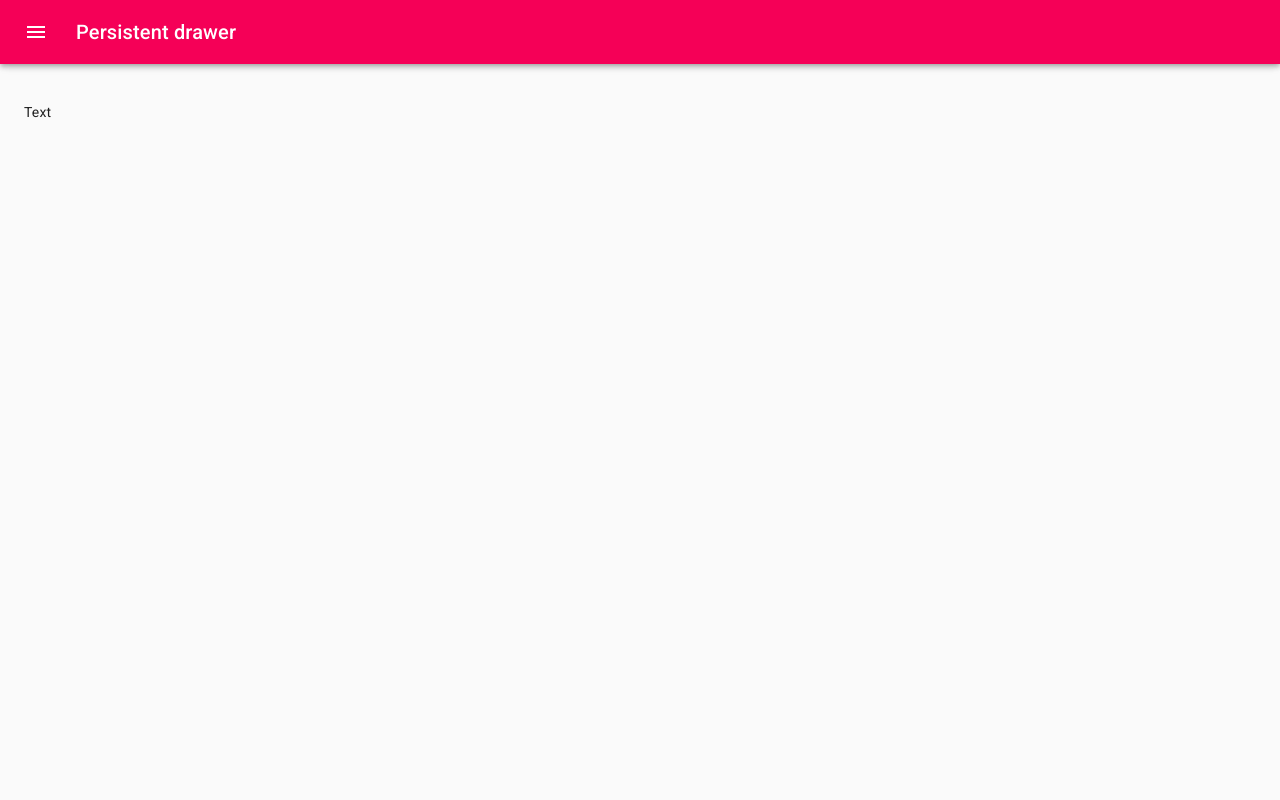
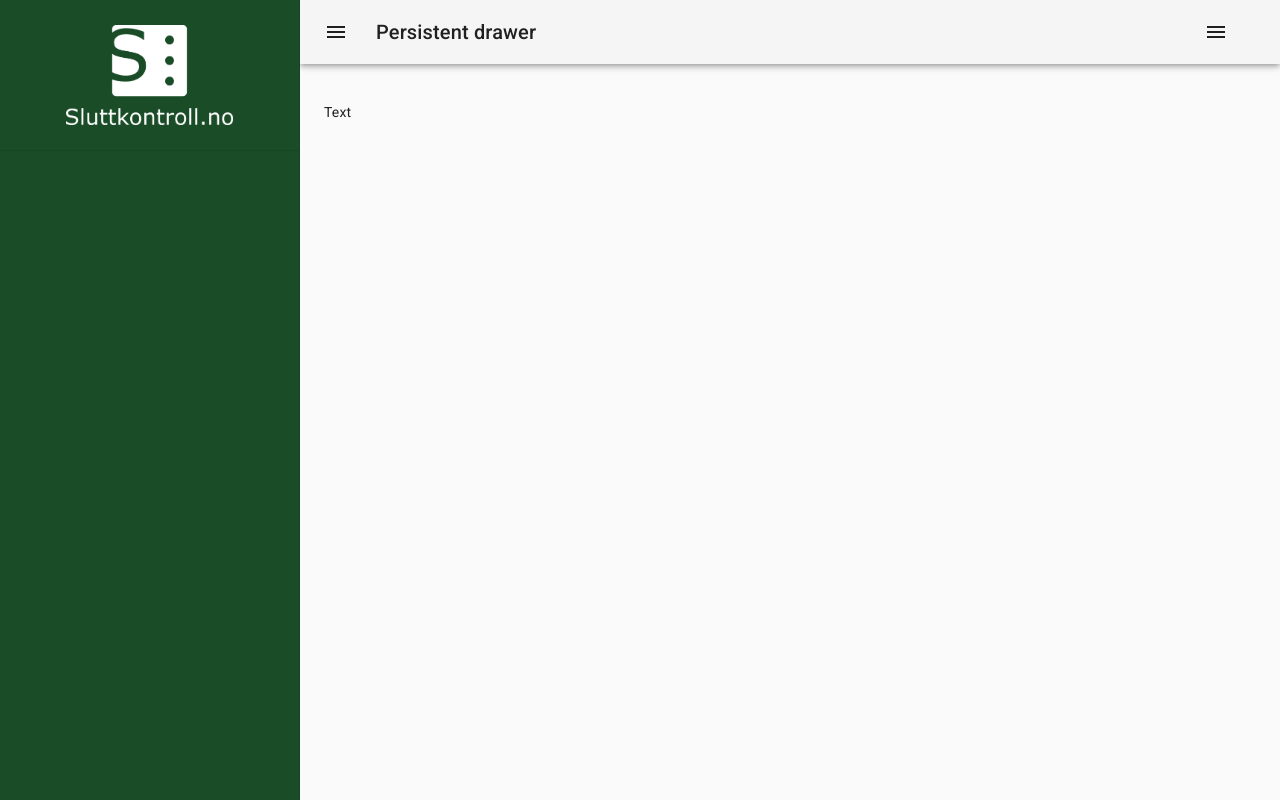
Before and after one commit to tjernstad-utvikling/sluttkontroll.no, a React (Create React App) app: page / in a window 1280 px wide. Built offline with nearby package versions, Linux system fonts and the light colour scheme.

Commit message:
menu and klient drawer

```diff
--- a/src/App.tsx
+++ b/src/App.tsx
@@ -1,11 +1,15 @@
 import { MainLayout } from "./layout/main";
 import React from "react";
+import { ThemeProvider } from "@material-ui/core/styles";
+import { theme } from "./theme/light";
 
 function App() {
   return (
-    <MainLayout>
-      <p>Text</p>
-    </MainLayout>
+    <ThemeProvider theme={theme}>
+      <MainLayout>
+        <p>Text</p>
+      </MainLayout>
+    </ThemeProvider>
   );
 }
 
--- a/src/layout/main/index.tsx
+++ b/src/layout/main/index.tsx
@@ -1,3 +1,4 @@
+import React, { useState } from "react";
 import {
   Theme,
   createStyles,
@@ -6,17 +7,15 @@ import {
 } from "@material-ui/core/styles";
 
 import AppBar from "@material-ui/core/AppBar";
-import ChevronLeftIcon from "@material-ui/icons/ChevronLeft";
-import ChevronRightIcon from "@material-ui/icons/ChevronRight";
 import CssBaseline from "@material-ui/core/CssBaseline";
 import Divider from "@material-ui/core/Divider";
 import Drawer from "@material-ui/core/Drawer";
 import IconButton from "@material-ui/core/IconButton";
 import MenuIcon from "@material-ui/icons/Menu";
-import React from "react";
 import Toolbar from "@material-ui/core/Toolbar";
 import Typography from "@material-ui/core/Typography";
 import clsx from "clsx";
+import logo from "../../assets/logoWhite.png";
 
 interface MainLayoutProps {
   children: React.ReactNode;
@@ -24,14 +23,11 @@ interface MainLayoutProps {
 export const MainLayout = ({ children }: MainLayoutProps): JSX.Element => {
   const classes = useStyles();
   const theme = useTheme();
-  const [open, setOpen] = React.useState(false);
+  const [open, setOpen] = useState<boolean>(true);
+  const [isMenuOpen, setIsMenuOpen] = useState<boolean>(false);
 
-  const handleDrawerOpen = () => {
-    setOpen(true);
-  };
-
-  const handleDrawerClose = () => {
-    setOpen(false);
+  const handleDrawerToggle = () => {
+    setOpen(!open);
   };
 
   return (
@@ -48,35 +44,51 @@ export const MainLayout = ({ children }: MainLayoutProps): JSX.Element => {
           <IconButton
             color="inherit"
             aria-label="open drawer"
-            onClick={handleDrawerOpen}
+            onClick={handleDrawerToggle}
             edge="start"
-            className={clsx(classes.menuButton, open && classes.hide)}
+            className={classes.menuButton}
           >
             <MenuIcon />
           </IconButton>
           <Typography variant="h6" noWrap>
             Persistent drawer
           </Typography>
+          <div className={classes.toolbarContainer}></div>
+          <IconButton
+            color="inherit"
+            aria-label="open drawer"
+            onClick={() => setIsMenuOpen(!isMenuOpen)}
+            className={classes.menuButton}
+          >
+            <MenuIcon />
+          </IconButton>
         </Toolbar>
       </AppBar>
       <Drawer
         className={classes.drawer}
         variant="persistent"
+        color="primary"
         anchor="left"
         open={open}
         classes={{
+          paper: classes.drawerPaperClients,
+        }}
+      >
+        <div className={clsx(classes.drawerHeader, classes.drawerLogoHeader)}>
+          <img src={logo} alt="" height={100} />
+        </div>
+        <Divider />
+      </Drawer>
+      <Drawer
+        className={classes.drawer}
+        classes={{
           paper: classes.drawerPaper,
         }}
+        anchor="right"
+        open={isMenuOpen}
+        onClose={() => setIsMenuOpen(false)}
       >
-        <div className={classes.drawerHeader}>
-          <IconButton onClick={handleDrawerClose}>
-            {theme.direction === "ltr" ? (
-              <ChevronLeftIcon />
-            ) : (
-              <ChevronRightIcon />
-            )}
-          </IconButton>
-        </div>
+        <div className={classes.drawerHeader}>{/* drawer header */}</div>
         <Divider />
       </Drawer>
       <main
@@ -91,7 +103,7 @@ export const MainLayout = ({ children }: MainLayoutProps): JSX.Element => {
   );
 };
 
-const drawerWidth = 240;
+const drawerWidth = 300;
 
 const useStyles = makeStyles((theme: Theme) =>
   createStyles({
@@ -112,11 +124,11 @@ const useStyles = makeStyles((theme: Theme) =>
         duration: theme.transitions.duration.enteringScreen,
       }),
     },
+    toolbarContainer: {
+      flexGrow: 1,
+    },
     menuButton: {
       marginRight: theme.spacing(2),
-    },
-    hide: {
-      display: "none",
     },
     drawer: {
       width: drawerWidth,
@@ -125,6 +137,10 @@ const useStyles = makeStyles((theme: Theme) =>
     drawerPaper: {
       width: drawerWidth,
     },
+    drawerPaperClients: {
+      width: drawerWidth,
+      backgroundColor: theme.palette.primary.main,
+    },
     drawerHeader: {
       display: "flex",
       alignItems: "center",
@@ -132,6 +148,10 @@ const useStyles = makeStyles((theme: Theme) =>
       // necessary for content to be below app bar
       ...theme.mixins.toolbar,
       justifyContent: "flex-end",
+    },
+    drawerLogoHeader: {
+      justifyContent: "center",
+      height: 150,
     },
     content: {
       flexGrow: 1,
--- /dev/null
+++ b/src/theme/light.ts
@@ -0,0 +1,28 @@
+import {
+  Palette,
+  PaletteOptions,
+} from "@material-ui/core/styles/createPalette";
+
+import { createMuiTheme } from "@material-ui/core/styles";
+
+export const theme = createMuiTheme({
+  palette: {
+    primary: {
+      main: "#1A4D27",
+    },
+    secondary: {
+      main: "#F5F5F5",
+    },
+  },
+});
+
+declare module "@material-ui/core/styles/createMuiTheme" {
+  interface Theme {
+    palette: Palette;
+  }
+
+  // allow configuration using `createMuiTheme`
+  interface ThemeOptions {
+    palette?: PaletteOptions;
+  }
+}
```
Also changed, not shown: src/assets/logoWhite.png (renamed from src/assets/logohvit.png).
